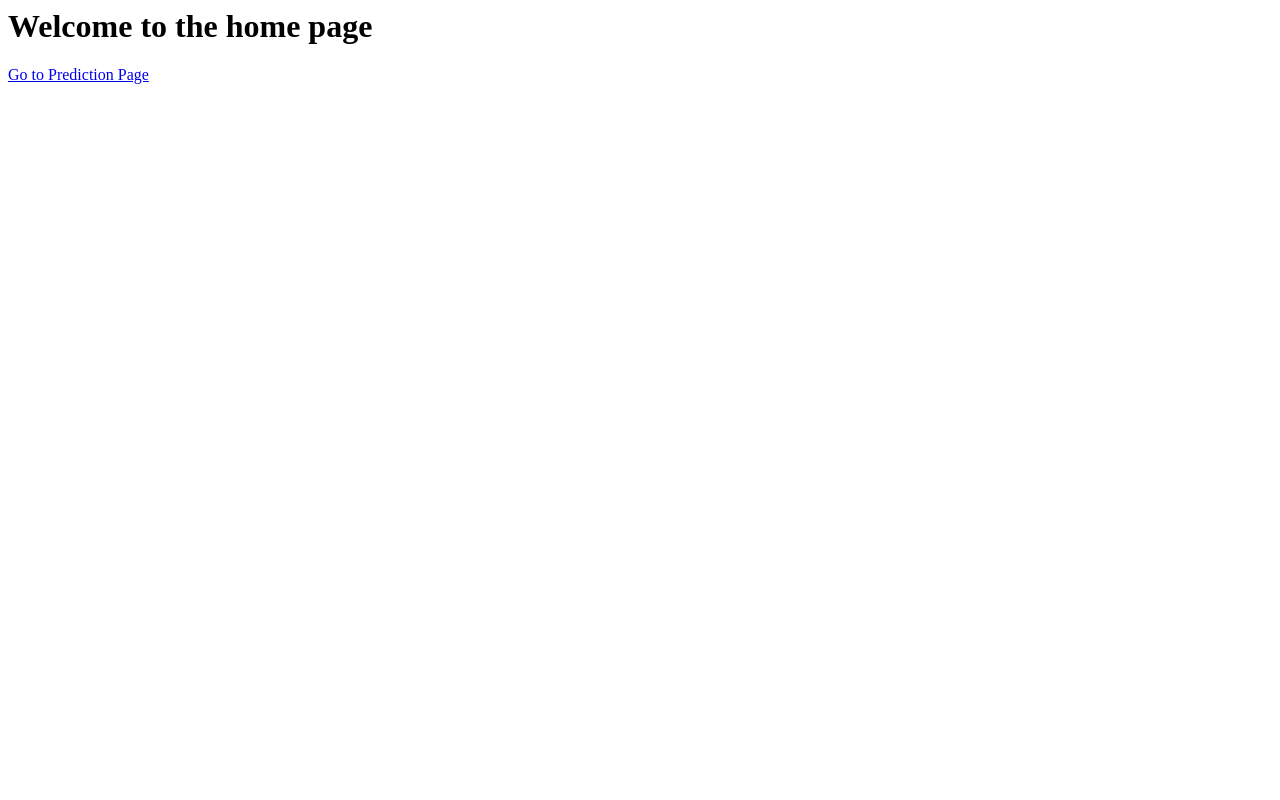
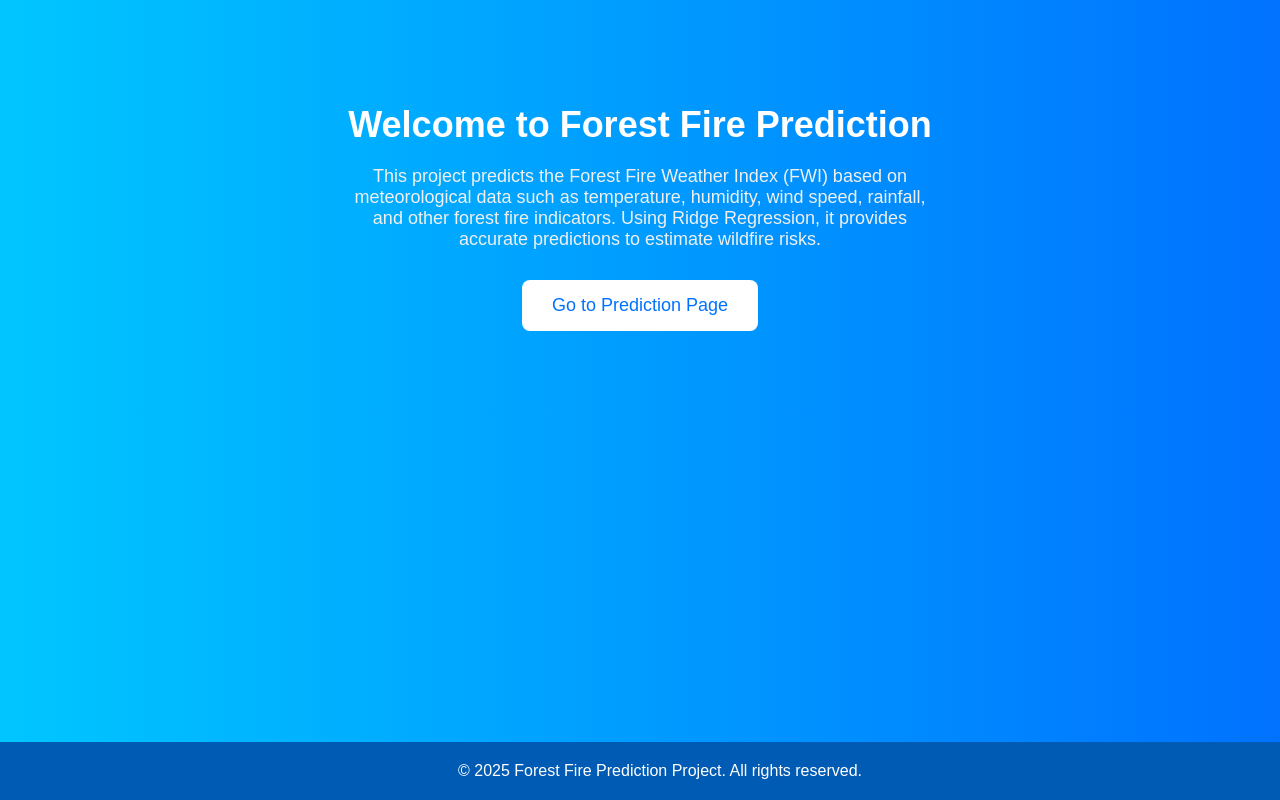
Before and after one commit to nagane09/TestForestFires, a Flask app: page / in a window 1280 px wide. Run offline with Flask 3, Linux system fonts and the light colour scheme; parts of the project's set-up code (start-up, migrations or seed data) failed here and were passed over.

Commit message:
Update index.html

```diff
--- a/templates/index.html
+++ b/templates/index.html
@@ -1,2 +1,78 @@
-<h1>Welcome to the home page</h1>
-<a href="/predictdata" class="btn btn-primary">Go to Prediction Page</a>
+<!DOCTYPE html>
+<html lang="en">
+<head>
+    <meta charset="UTF-8">
+    <meta name="viewport" content="width=device-width, initial-scale=1.0">
+    <title>Forest Fire Prediction</title>
+    <style>
+        body {
+            font-family: 'Arial', sans-serif;
+            margin: 0;
+            padding: 0;
+            background: linear-gradient(to right, #00c6ff, #0072ff);
+            color: #333;
+        }
+
+        /* Header section */
+        .header {
+            text-align: center;
+            padding: 80px 20px;
+        }
+
+        .header h1 {
+            font-size: 36px;
+            margin-bottom: 20px;
+            color: #fff;
+        }
+
+        .header p {
+            font-size: 18px;
+            margin-bottom: 30px;
+            color: #f0f0f0;
+            max-width: 600px;
+            margin-left: auto;
+            margin-right: auto;
+        }
+
+        /* Button */
+        .btn {
+            display: inline-block;
+            padding: 15px 30px;
+            background-color: #fff;
+            color: #0072ff;
+            text-decoration: none;
+            font-size: 18px;
+            border-radius: 8px;
+            transition: 0.3s;
+        }
+
+        .btn:hover {
+            background-color: #0072ff;
+            color: #fff;
+        }
+
+        /* Footer */
+        .footer {
+            text-align: center;
+            padding: 20px;
+            background-color: #005bb5;
+            color: #fff;
+            position: fixed;
+            bottom: 0;
+            width: 100%;
+        }
+
+    </style>
+</head>
+<body>
+    <div class="header">
+        <h1>Welcome to Forest Fire Prediction</h1>
+        <p>This project predicts the Forest Fire Weather Index (FWI) based on meteorological data such as temperature, humidity, wind speed, rainfall, and other forest fire indicators. Using Ridge Regression, it provides accurate predictions to estimate wildfire risks.</p>
+        <a href="/predictdata" class="btn">Go to Prediction Page</a>
+    </div>
+
+    <div class="footer">
+        &copy; 2025 Forest Fire Prediction Project. All rights reserved.
+    </div>
+</body>
+</html>
```
